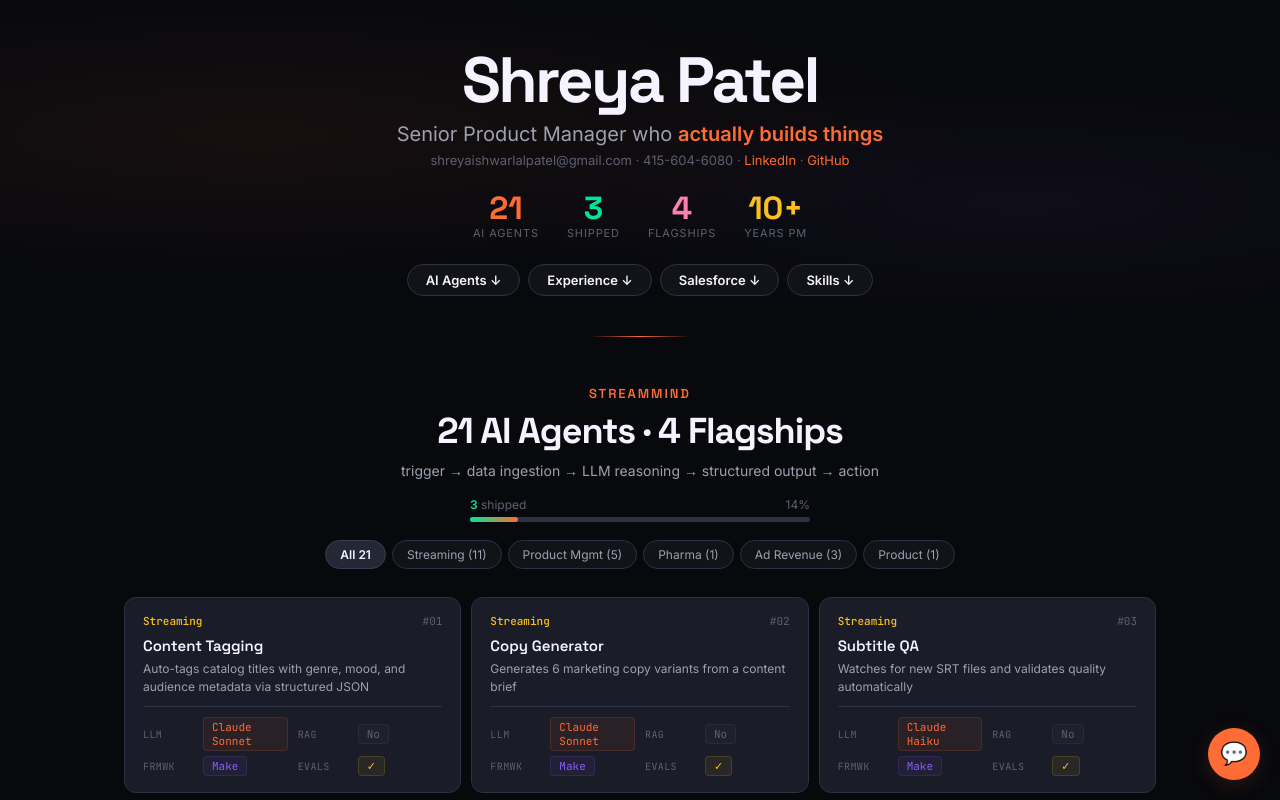
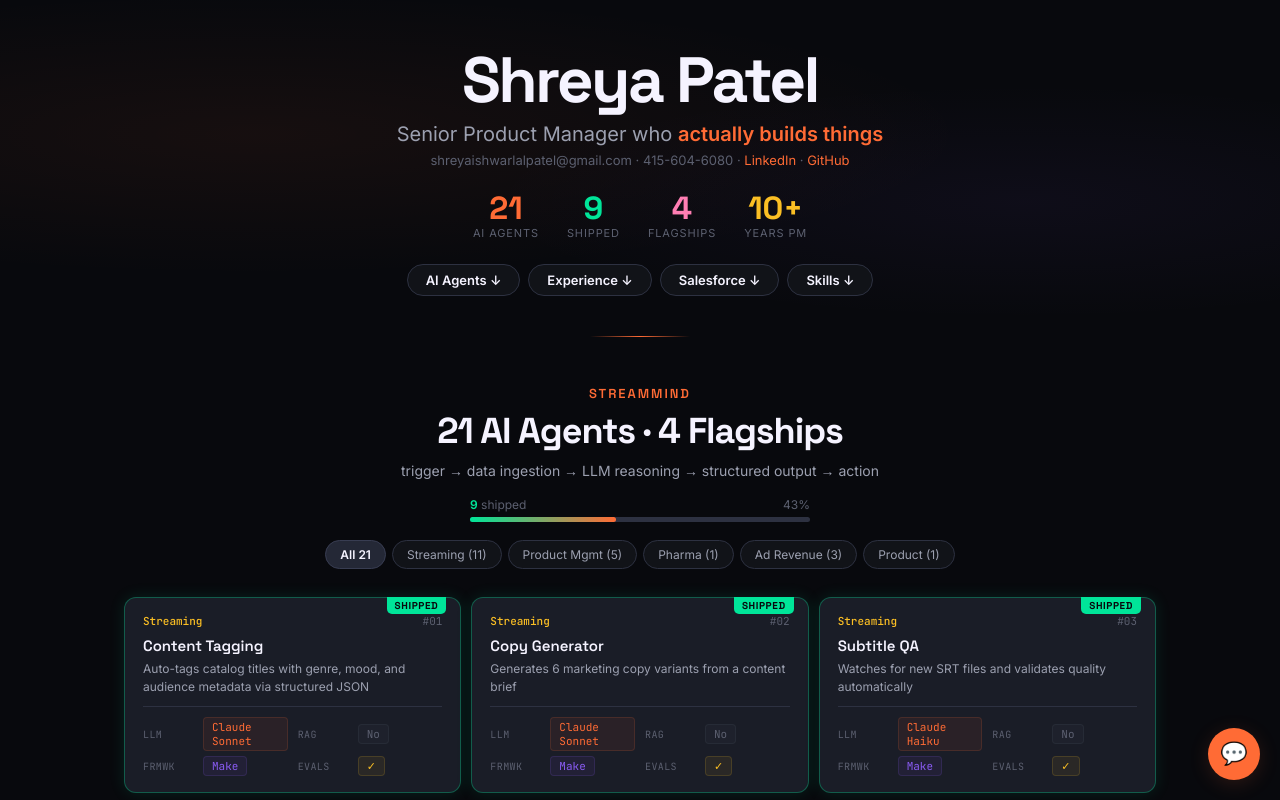
Before and after one commit to shreya-patel-PM/portfolio, a React (Vite) app: page / in a window 1280 px wide. Shown: the top 800 px of the page. Built offline with nearby package versions, Linux system fonts and the light colour scheme.

Commit message:
Update App.jsx

```diff
--- a/src/App.jsx
+++ b/src/App.jsx
@@ -14,9 +14,9 @@ const DOMAIN_LABELS = { streaming: "Streaming", pm: "Product Mgmt", pharma: "Pha
 const SHREYA_CONTEXT = `You are Shreya Patel's portfolio AI assistant. Answer questions conversationally and confidently — as her professional representative. Keep answers concise (2-4 sentences) unless detail is requested.
 
 CRITICAL RULES:
-- Only 3 agents are SHIPPED and live. The other 18 are PLANNED but NOT yet built.
+- 9 agents are SHIPPED and live. The other 12 are PLANNED but NOT yet built.
 - NEVER describe a planned agent as if it is complete or shipped.
-- If asked "what has she shipped," ONLY mention the 3 shipped agents below.
+- If asked "what has she shipped," ONLY mention the 9 shipped agents below.
 
 CURRENT ROLE: Senior Product Manager at Eli Lilly (Cancer Clinical Platform). Building StreamMind — a 22-week project to ship 21 AI agents (reduced from 24 for depth over breadth). Currently Week 7 of 22.
 
@@ -32,8 +32,14 @@ STREAMMIND: 21 agents total — 11 streaming, 3 ad-revenue, 5 PM, 1 pharma, 1 pr
 1. Grooming Bot (PM #1) — JIRA story grooming. LLM: Claude Sonnet, Framework: Make, No RAG. Shipped Week 3.
 2. Research Synthesizer (PM #2) — Research to product insights. LLM: Claude Sonnet, Framework: Make+Streamlit, No RAG. Shipped Week 6.
 3. Monday Weekly Digest (Streaming #13) — Weekly email digest. LLM: Claude Sonnet, Framework: Make, No RAG. Shipped Week 6.
+4. Content Tagging (Streaming #1) — Auto-tags catalog titles with genre/mood/audience metadata. LLM: Claude Sonnet, Framework: Make. Shipped Week 8.
+5. Copy Generator (Streaming #2) — Generates 6 marketing copy variants from content briefs. LLM: Claude Sonnet, Framework: Make. Shipped Week 9.
+6. Subtitle QA (Streaming #3) — SRT file quality validation. LLM: Claude Haiku, Framework: Make. Shipped Week 11.
+7. A/B Test Analyzer (Streaming #8) — Experiment analysis memos from Sheets data. LLM: Claude Sonnet, Framework: Make. Shipped Week 8.
+8. Licensing Monitor (Streaming #9) — Contract renewal briefs on Monday schedule. LLM: Claude Sonnet, Framework: Make. Shipped Week 10.
+9. PRD Studio (PM #3) — Multi-mode PRD generator: brief → outline → full doc. LLM: Claude Sonnet, Framework: Make. Shipped Week 12.
 
-18 PLANNED (NOT yet built): target all 21 by September 2026. Cut 3 agents from original 24 plan (release readiness, localization brief, compliance watch) for redundancy — chose depth over breadth.
+12 PLANNED (NOT yet built): target all 21 by September 2026.
 
 WORK: Eli Lilly Sr PM Jan 2026–Present, T-Mobile Sr PO (27% adoption↑), J&J PO, CVS Aetna PM (100% migration), Salesforce PO (60K users, 40% adoption↑), MUFG PO, Stylekart Analyst.
 
@@ -51,14 +57,14 @@ If unsure, say so and suggest emailing her directly.`;
 
 const AGENTS = [
   // ── Streaming (11) ──
-  {id:1,name:"Content Tagging",domain:"streaming",desc:"Auto-tags catalog titles with genre, mood, and audience metadata via structured JSON",stack:"Airtable catalog → Make → Claude tags as JSON → Airtable writeback",shipped:false,llm:"Claude Sonnet",rag:false,evals:"Tag accuracy vs human baseline",framework:"Make"},
-  {id:2,name:"Copy Generator",domain:"streaming",desc:"Generates 6 marketing copy variants from a content brief",stack:"Notion brief → Make → Claude 6 variants JSON → Notion + Slack #copy-review",shipped:false,llm:"Claude Sonnet",rag:false,evals:"Variant quality + tone consistency",framework:"Make"},
-  {id:3,name:"Subtitle QA",domain:"streaming",desc:"Watches for new SRT files and validates quality automatically",stack:"Google Drive SRT watcher → Make → Claude QA → Airtable error log + Slack",shipped:false,llm:"Claude Haiku",rag:false,evals:"Error detection accuracy",framework:"Make"},
+  {id:1,name:"Content Tagging",domain:"streaming",desc:"Auto-tags catalog titles with genre, mood, and audience metadata via structured JSON",stack:"Airtable catalog → Make → Claude tags as JSON → Airtable writeback",shipped:true,llm:"Claude Sonnet",rag:false,evals:"Tag accuracy vs human baseline",framework:"Make"},
+  {id:2,name:"Copy Generator",domain:"streaming",desc:"Generates 6 marketing copy variants from a content brief",stack:"Notion brief → Make → Claude 6 variants JSON → Notion + Slack #copy-review",shipped:true,llm:"Claude Sonnet",rag:false,evals:"Variant quality + tone consistency",framework:"Make"},
+  {id:3,name:"Subtitle QA",domain:"streaming",desc:"Watches for new SRT files and validates quality automatically",stack:"Google Drive SRT watcher → Make → Claude QA → Airtable error log + Slack",shipped:true,llm:"Claude Haiku",rag:false,evals:"Error detection accuracy",framework:"Make"},
   {id:4,name:"Churn Risk Scorer",domain:"streaming",desc:"Scores subscribers on churn risk from engagement signals, triggers retention emails",stack:"Subscriber sheet → Make → Claude risk scoring → Mailchimp retention email",shipped:false,llm:"Claude Sonnet",rag:false,evals:"Precision/recall on churn labels",framework:"Make"},
   {id:5,name:"Win-Back Campaign",domain:"streaming",desc:"Generates personalized re-engagement sequences for churned users",stack:"Airtable cancellation log → Make → Claude → Mailchimp journey",shipped:false,llm:"Claude Sonnet",rag:false,evals:"Open rate + reactivation tracking",framework:"Make"},
   {id:6,name:"Content Gap Analyzer",domain:"streaming",desc:"Identifies missing content categories by analyzing search queries",stack:"Query data → Make → Claude gap report → Notion",shipped:false,llm:"Claude Sonnet",rag:true,evals:"Gap relevance scoring",framework:"Make"},
-  {id:7,name:"A/B Test Analyzer",domain:"streaming",desc:"Reads experiment results from Sheets and generates analysis memos",stack:"Sheets trigger → Make → Claude analysis JSON → Notion memo + Slack",shipped:false,llm:"Claude Sonnet",rag:false,evals:"Statistical conclusion accuracy",framework:"Make"},
-  {id:8,name:"Licensing Monitor",domain:"streaming",desc:"Monitors content contracts and generates renewal briefs",stack:"Airtable contracts → Make Monday scheduler → Claude renewal brief → Gmail + Slack",shipped:false,llm:"Claude Sonnet",rag:false,evals:"Date accuracy + brief completeness",framework:"Make"},
+  {id:7,name:"A/B Test Analyzer",domain:"streaming",desc:"Reads experiment results from Sheets and generates analysis memos",stack:"Sheets trigger → Make → Claude analysis JSON → Notion memo + Slack",shipped:true,llm:"Claude Sonnet",rag:false,evals:"Statistical conclusion accuracy",framework:"Make"},
+  {id:8,name:"Licensing Monitor",domain:"streaming",desc:"Monitors content contracts and generates renewal briefs",stack:"Airtable contracts → Make Monday scheduler → Claude renewal brief → Gmail + Slack",shipped:true,llm:"Claude Sonnet",rag:false,evals:"Date accuracy + brief completeness",framework:"Make"},
   {id:9,name:"Monday Weekly Digest",domain:"streaming",desc:"Automated weekly content digest delivered every Monday via email",stack:"Make Monday 7am → Google Sheets data → Claude 300-word digest → Gmail",shipped:true,llm:"Claude Sonnet",rag:false,evals:"Content accuracy + formatting",framework:"Make"},
   {id:10,name:"Rec Eval Agent",domain:"streaming",desc:"Evaluates recommendation engine outputs against viewing history",stack:"Rec API output → Make → Claude relevance scoring → Airtable report",shipped:false,llm:"Claude Sonnet",rag:true,evals:"NDCG + relevance scoring",framework:"Make"},
   {id:11,name:"Personalized Digest",domain:"streaming",desc:"Per-subscriber personalized content digests based on watch history",stack:"User profiles → Make → Claude personalization → Email delivery",shipped:false,llm:"Claude Sonnet",rag:true,evals:"Personalization relevance + engagement",framework:"Make"},
@@ -69,7 +75,7 @@ const AGENTS = [
   // ── PM (5) ──
   {id:15,name:"Grooming Bot",domain:"pm",desc:"Automates JIRA story grooming with acceptance criteria, edge cases & sizing",stack:"JIRA webhook → Make → Claude structured generation → JIRA update",shipped:true,llm:"Claude Sonnet",rag:false,evals:"Output quality + edge case coverage",framework:"Make"},
   {id:16,name:"Research Synthesizer",domain:"pm",desc:"Structures research transcripts into product insights and recommendations",stack:"Google Drive transcripts → Make → Claude synthesis → Streamlit dashboard",shipped:true,llm:"Claude Sonnet",rag:false,evals:"Insight relevance + completeness",framework:"Make + Streamlit"},
-  {id:17,name:"PRD Studio",domain:"pm",desc:"Multi-mode PRD generator: brief → outline → full doc with edge cases and metrics",stack:"Notion brief → Make → Claude multi-pass → Notion PRD + Slack",shipped:false,llm:"Claude Sonnet",rag:false,evals:"Completeness + section quality scoring",framework:"Make"},
+  {id:17,name:"PRD Studio",domain:"pm",desc:"Multi-mode PRD generator: brief → outline → full doc with edge cases and metrics",stack:"Notion brief → Make → Claude multi-pass → Notion PRD + Slack",shipped:true,llm:"Claude Sonnet",rag:false,evals:"Completeness + section quality scoring",framework:"Make"},
   {id:18,name:"Competitive Intel Hub",domain:"pm",desc:"Weekly competitive landscape digest with strategic implications",stack:"GitHub Actions Monday cron → Claude web_search → Resend digest",shipped:false,llm:"Claude Sonnet",rag:true,evals:"Source coverage + insight quality",framework:"GitHub Actions"},
   {id:19,name:"PM Copilot",domain:"pm",desc:"Multi-agent orchestration for end-to-end PM decision support",stack:"CrewAI (Researcher/Writer/Reviewer) + Notion + Slack Bolt + Supabase memory",shipped:false,llm:"Claude Sonnet",rag:true,evals:"Decision quality + agent coordination",framework:"CrewAI + Supabase",flagship:true},
   // ── Pharma (1) ──
```
